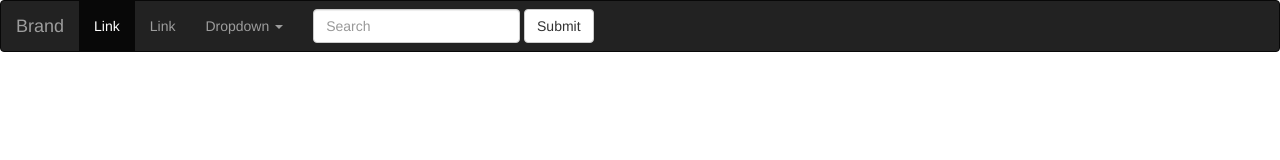
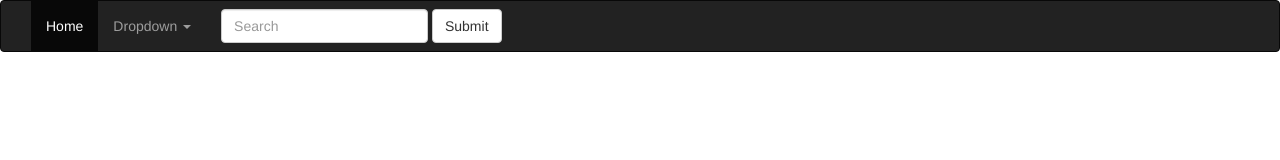
Before and after one commit to isiryk/Website, a plain HTML site: page index.html in a window 1280 px wide. Drawn offline with Linux system fonts and the light colour scheme.

Commit message:
Nav Bar Edit

```diff
--- a/index.html
+++ b/index.html
@@ -11,7 +11,7 @@
     <nav class="navbar navbar-inverse">
       <div class="container-fluid">
         <!-- Brand and toggle get grouped for better mobile display -->
-        <div class="navbar-header">
+        <!-- <div class="navbar-header">
           <button type="button" class="navbar-toggle collapsed" data-toggle="collapse" data-target="#bs-example-navbar-collapse-1" aria-expanded="false">
             <span class="sr-only">Toggle navigation</span>
             <span class="icon-bar"></span>
@@ -19,12 +19,11 @@
             <span class="icon-bar"></span>
           </button>
           <a class="navbar-brand" href="#">Brand</a>
-        </div>
+        </div> -->
         <!-- Collect the nav links, forms, and other content for toggling -->
         <div class="collapse navbar-collapse" id="bs-example-navbar-collapse-1">
           <ul class="nav navbar-nav">
-            <li class="active"><a href="#">Link <span class="sr-only">(current)</span></a></li>
-            <li><a href="#">Link</a></li>
+            <li class="active"><a href="index.html">Home<span class="sr-only">(current)</span></a></li>
             <li class="dropdown">
               <a href="#" class="dropdown-toggle" data-toggle="dropdown" role="button" aria-haspopup="true" aria-expanded="false">Dropdown <span class="caret"></span></a>
               <ul class="dropdown-menu">
```
Also changed, not shown: mygithubpage/About Me.html (+3 -4 lines), mygithubpage/Contact-Me.html (+3 -4 lines), mygithubpage/Resume.html (+3 -4 lines).
